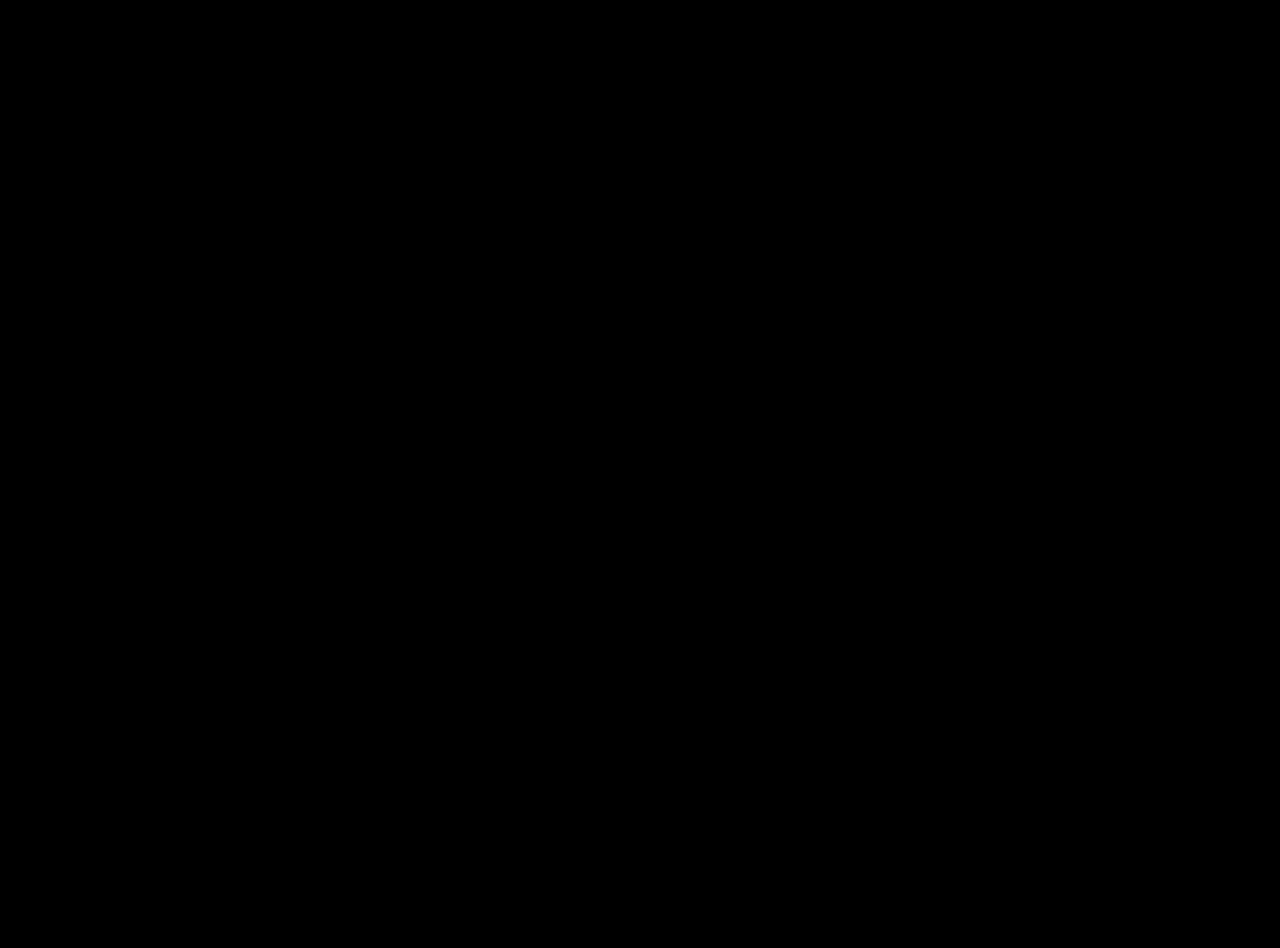
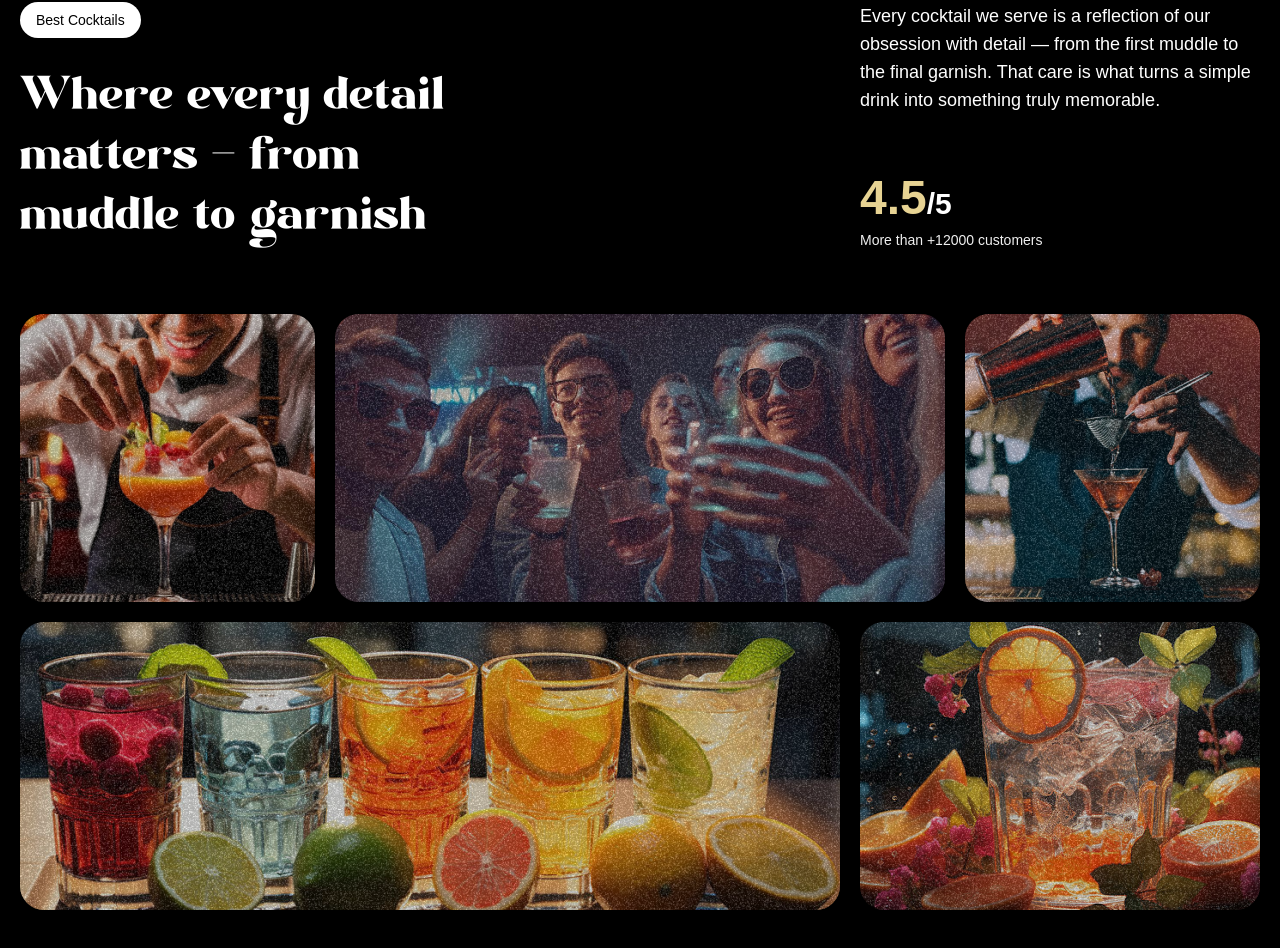
Before and after one commit to Sinis16/MojitoGSap, a React (Vite) app: page / in a window 1280 px wide. Shown: the part 1710-2658 px from the top of the page. Before the commit the page ends 1600 px from the top, so only its background shows below. Built offline with nearby package versions, Linux system fonts and the light colour scheme; a web font is replaced by a local one.

Commit message:
Implementation of About Section

```diff
--- a/src/App.jsx
+++ b/src/App.jsx
@@ -4,6 +4,7 @@
 import Navbar from './components/Navbar'
 import Hero from './components/Hero'
 import Cocktails from './components/Cocktails'
+import About from './components/About'
 
 gsap.registerPlugin(ScrollTrigger, SplitText)
 
@@ -13,6 +14,7 @@
         <Navbar />
         <Hero />
         <Cocktails />
+        <About />
 
     </main>
   )
--- /dev/null
+++ b/src/components/About.jsx
@@ -0,0 +1,86 @@
+import React from 'react'
+import gsap from 'gsap'
+import { useGSAP} from '@gsap/react'
+import { SplitText} from 'gsap/all'
+const About = () => {
+
+    useGSAP(()=>{
+        const titleSplit = SplitText.create('#about h2', {
+            type:'words'
+        })
+
+        const scrollTimeline = gsap.timeline({
+            scrollTrigger: {
+                trigger: '#about',
+                start: 'top center',
+            }
+        })
+
+        scrollTimeline
+            .from(titleSplit.words, {
+                opacity: 0, duration: 1, yPercent: 100, ease:'expo.out', stagger: 0.02
+            })
+            .from('.top-grid div, .bottom-grid div', {
+                opacity: 0, duration: 1, ease:'power1.inOut', stagger: 0.04
+            }, '-=0.5')
+    })
+  return (
+    <div id="about">
+        <div className="mb-16 md:px-0 px-5">
+            <div className="content">
+                <div className="md:col-span-8">
+                    <p className="badge"> Best Cocktails</p>
+                    <h2>Where every detail matters <span className="text-white">-</span> from muddle to garnish</h2>
+                </div>
+
+                <div className="sub-content">
+                    <p>
+                        Every cocktail we serve is a reflection of our obsession with detail — from the first muddle to the final garnish. That care is what turns a simple drink into something truly memorable.
+                    </p>
+
+                    <div>
+                        <p className="md:text-3xl text-xl font-bold">
+                            <span>4.5</span>/5
+                        </p>
+                        <p className="text-sm text-white-100">
+                            More than +12000 customers
+                        </p>
+                    </div>
+                </div>
+            </div>
+        </div>
+
+        <div className="top-grid">
+            <div className="md:col-span-3">
+                <div className="noisy"/>
+                <img src="/images/abt1.png" alt="grid-img-1" />
+            </div>
+
+            <div className="md:col-span-6">
+                <div className="noisy"/>
+                <img src="/images/abt2.png" alt="grid-img-2" />
+            </div>
+
+            <div className="md:col-span-3">
+                <div className="noisy"/>
+                <img src="/images/abt5.png" alt="grid-img-5" />
+            </div>
+        </div>
+
+        <div className="bottom-grid">
+            <div className="md:col-span-8">
+                <div className="noisy"/>
+                <img src="/images/abt3.png" alt="grid-img-5" />
+            </div>
+
+            <div className="md:col-span-4">
+                <div className="noisy"/>
+                <img src="/images/abt4.png" alt="grid-img-5" />
+            </div>
+        </div>
+
+    </div>
+  )
+}
+
+export default About
```
Also changed, not shown: src/components/Cocktails.jsx (indentation only).
